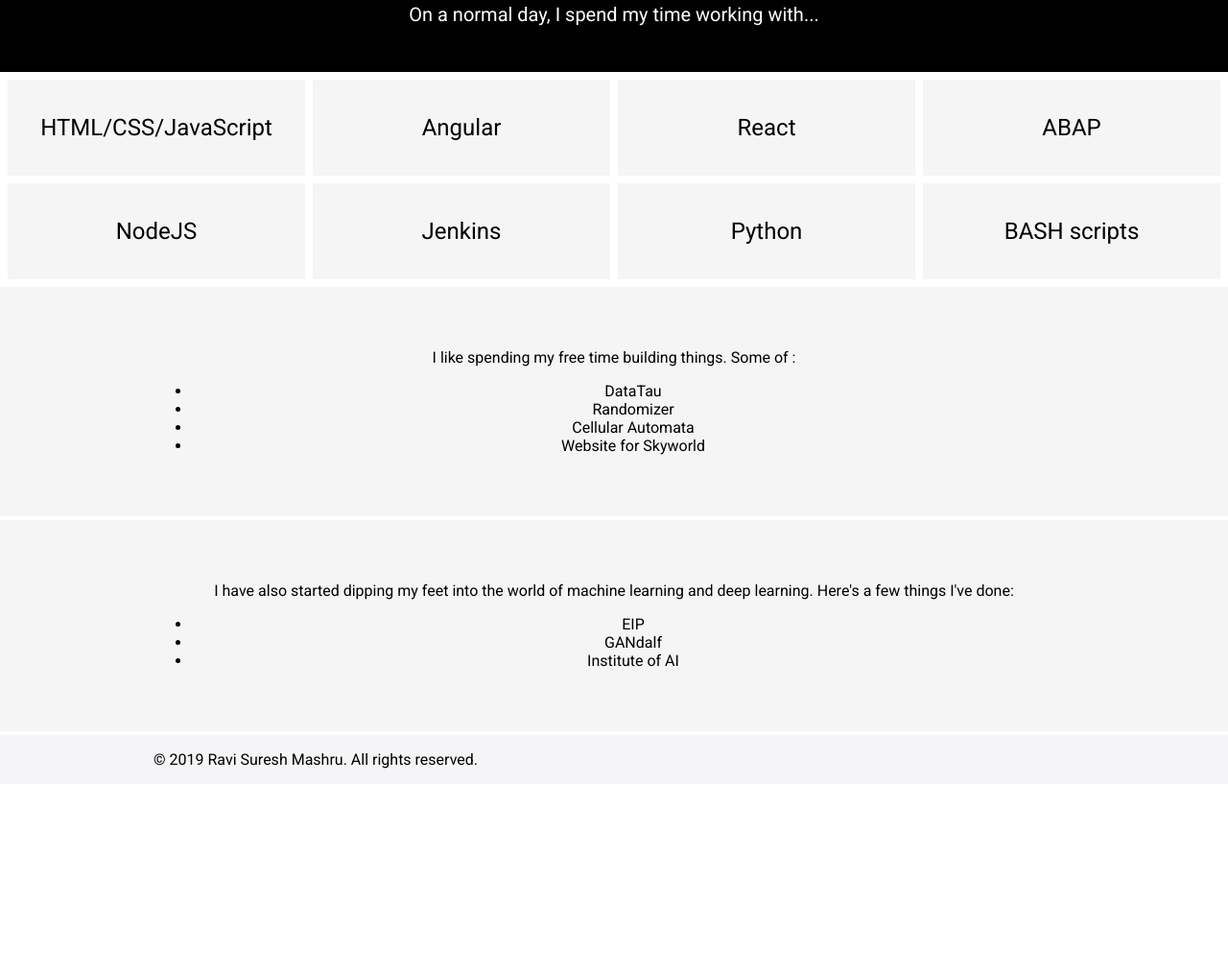
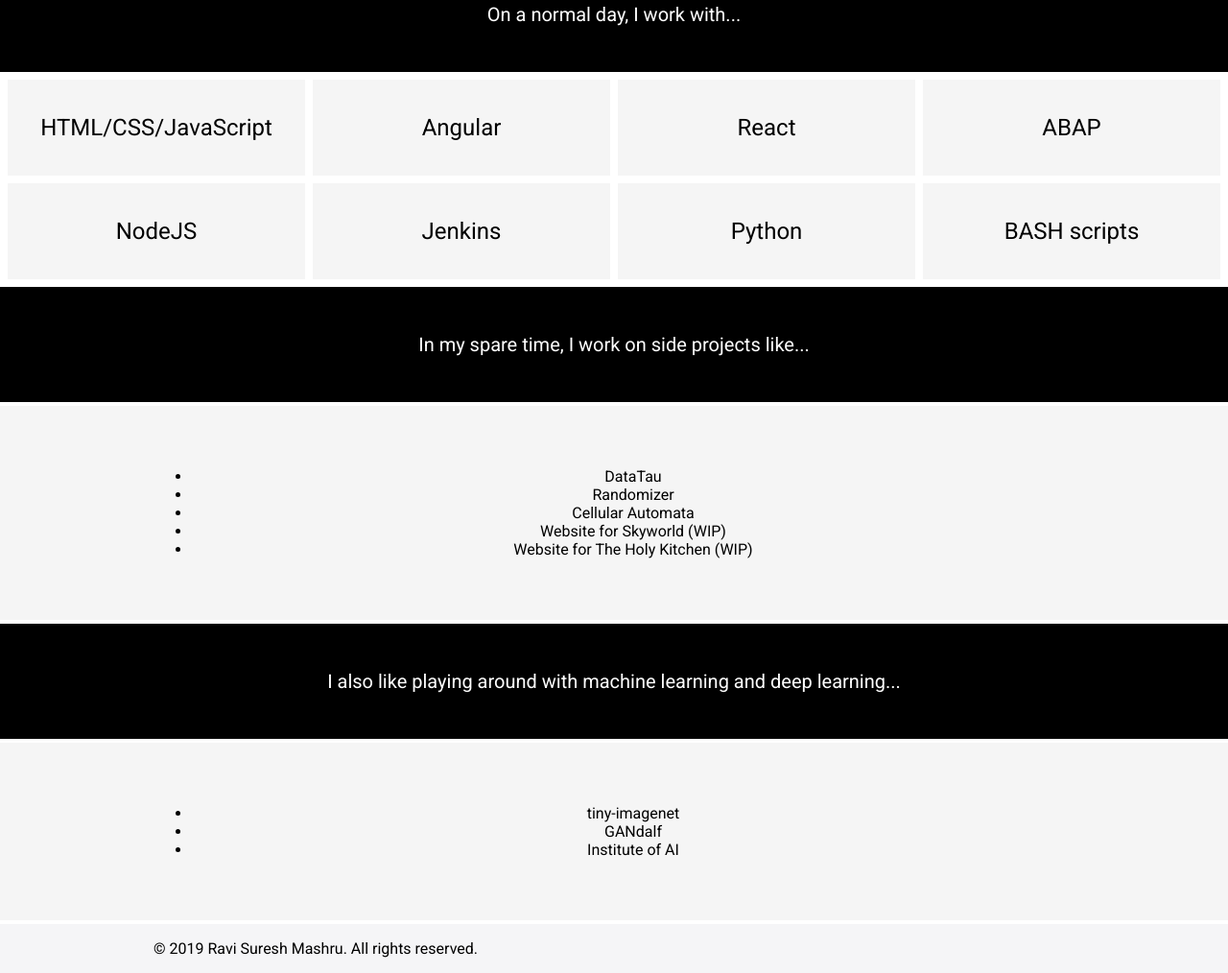
Before and after one commit to ravimashru/homepage, a Gatsby site: page / in a window 1280 px wide. Shown: the part 678-1692 px from the top of the page at 96% size. Before the commit the page ends 1495 px from the top, so only its background shows below. Built offline with nearby package versions, Linux system fonts and the light colour scheme; Gatsby itself is replaced by a stand-in of ours; a web font is replaced by a local one.

Commit message:
Finalize content for home page

```diff
--- a/src/pages/index.js
+++ b/src/pages/index.js
@@ -52,7 +52,7 @@ const IndexPage = () => (
 
     <div className="homepage-section inverted">
       <div className="homepage-section-wrapper">
-        <div style={{fontSize: '20px'}}>On a normal day, I spend my time working with...</div>
+        <div style={{fontSize: '20px'}}>On a normal day, I work with...</div>
       </div>
     </div>
 
@@ -69,28 +69,34 @@ const IndexPage = () => (
       </div>
     </div>
 
-    <div className="homepage-section">
+    <div className="homepage-section inverted">
       <div className="homepage-section-wrapper">
-        <p>
-          I like spending my free time building things. Some of :
-        </p>
-        <ul>
-          <li>DataTau</li>
-          <li>Randomizer</li>
-          <li>Cellular Automata</li>
-          <li>Website for Skyworld</li>
-        </ul>
+        <div style={{fontSize: '20px'}}>In my spare time, I work on side projects like...</div>
       </div>
     </div>
 
     <div className="homepage-section">
       <div className="homepage-section-wrapper">
-        <p>
-          I have also started dipping my feet into the world of machine learning
-          and deep learning. Here's a few things I've done:
-        </p>
         <ul>
-          <li>EIP</li>
+          <li>DataTau</li>
+          <li>Randomizer</li>
+          <li>Cellular Automata</li>
+          <li>Website for Skyworld (WIP)</li>
+          <li>Website for The Holy Kitchen (WIP)</li>
+        </ul>
+      </div>
+    </div>
+
+    <div className="homepage-section inverted">
+      <div className="homepage-section-wrapper">
+        <div style={{fontSize: '20px'}}>I also like playing around with machine learning and deep learning...</div>
+      </div>
+    </div>
+
+    <div className="homepage-section">
+      <div className="homepage-section-wrapper">
+        <ul>
+          <li>tiny-imagenet</li>
           <li>GANdalf</li>
           <li>Institute of AI</li>
         </ul>
```
